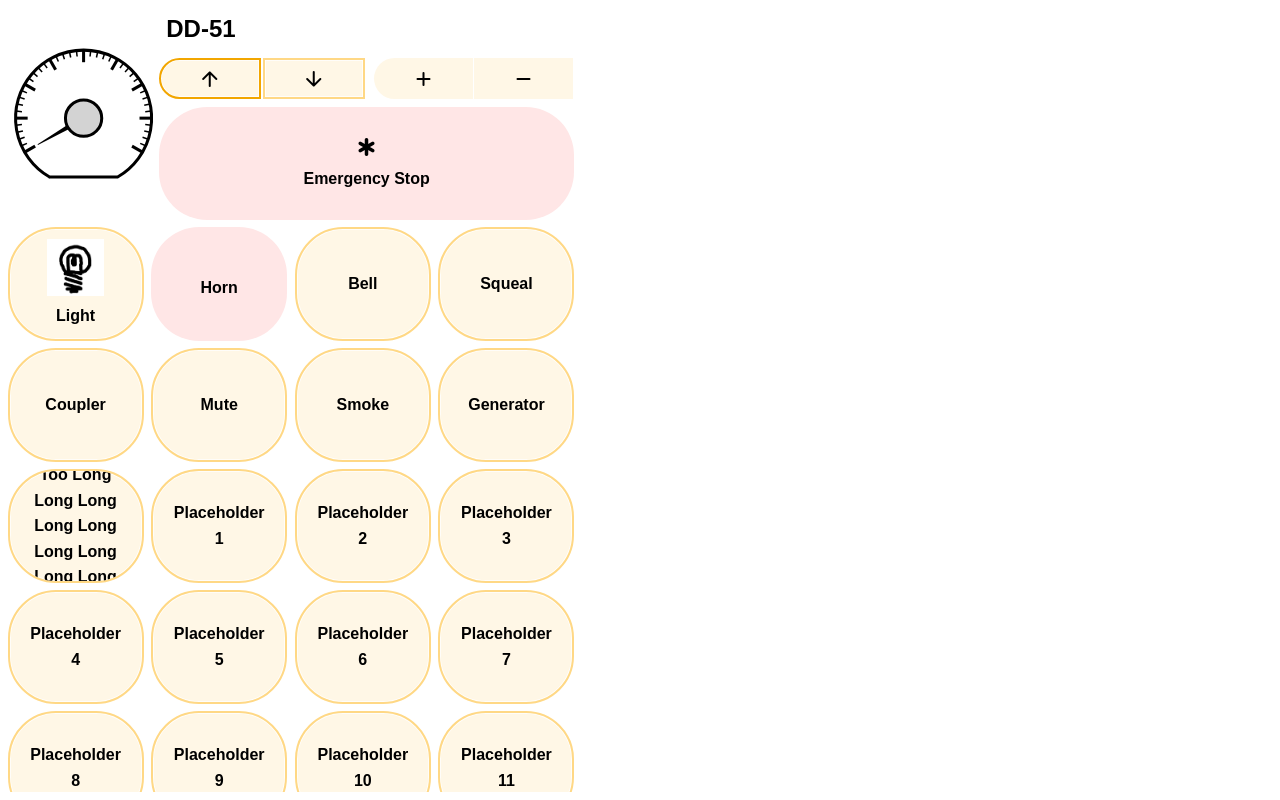
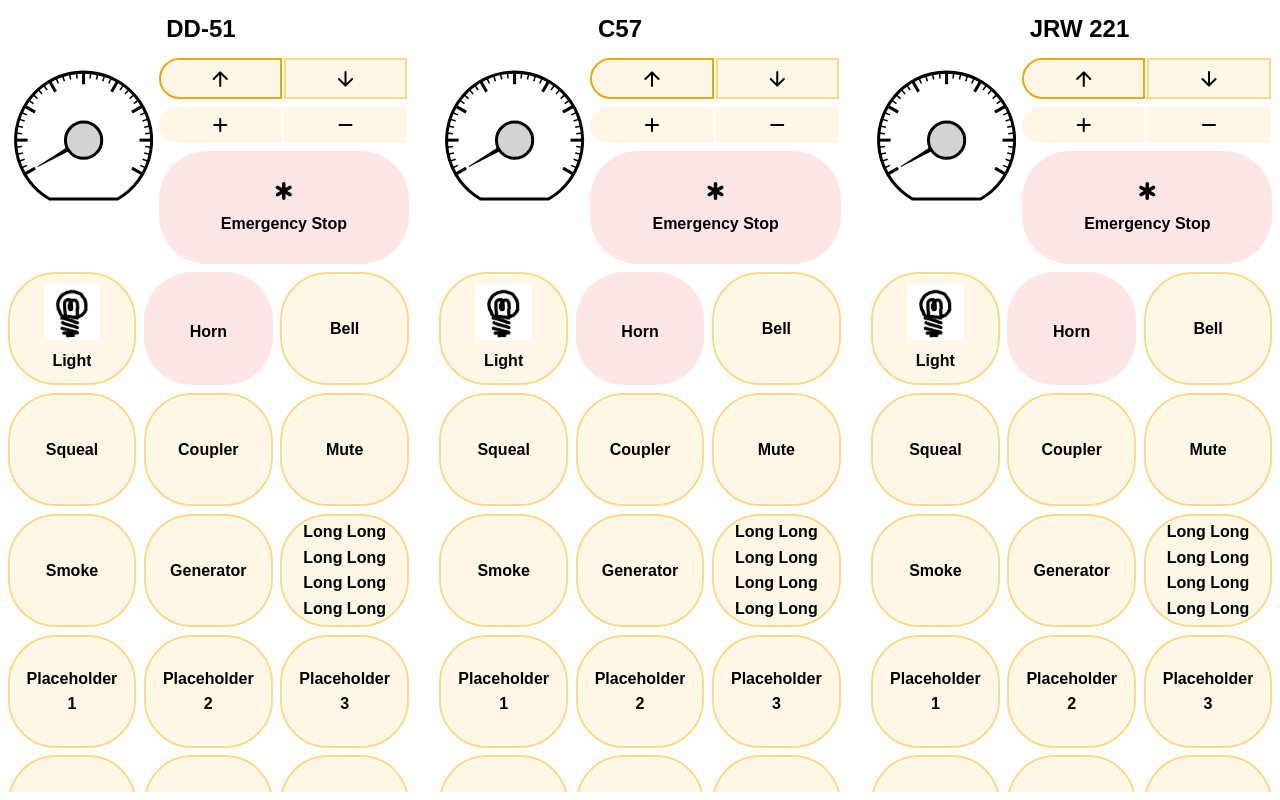
Before and after one commit to kakkun61/okdcc, a Next.js app: page / in a window 1280 px wide. Built offline with nearby package versions, Linux system fonts and the light colour scheme.

Commit message:
スロットルのリスト

```diff
--- a/next.config.ts
+++ b/next.config.ts
@@ -2,10 +2,12 @@ import type { NextConfig } from "next";
 
 const nextConfig: NextConfig = {
   images: {
-    localPatterns: [{
-      pathname: "src/assets/**"
-    }]
-  }
+    localPatterns: [
+      {
+        pathname: "src/assets/**",
+      },
+    ],
+  },
 };
 
 export default nextConfig;
--- a/src/app/page.tsx
+++ b/src/app/page.tsx
@@ -1,12 +1,11 @@
-import { Throttle } from "@/components/Throttle";
+import { ThrottleProps } from "@/components/Throttle";
 import * as Dcc from "@/lib/dcc";
 import lightImage from "@/assets/light.png";
+import { ThrottleList } from "@/components/ThrottleList";
 
-export default function Home() {
-  return (
-    <Throttle
-      trainName={Dcc.createTrainName("DD-51")}
-      functionInfos={[
+const throttleProps: ThrottleProps = {
+  trainName: Dcc.createTrainName("DD-51"),
+  functionInfos: [
     {
       number: Dcc.createFunctionNumber(1),
       label: "Light",
@@ -114,7 +113,17 @@ export default function Home() {
       label: "Placeholder 12",
       stateType: "toggle",
     },
-      ]}
-    ></Throttle>
-  );
-}
+  ],
+};
+
+const throttlePropsList: ThrottleProps[] = [
+  throttleProps,
+  { ...throttleProps, trainName: Dcc.createTrainName("C57") },
+  { ...throttleProps, trainName: Dcc.createTrainName("JRW 221") },
+];
+
+const Home = () => {
+  return <ThrottleList throttlePropsList={throttlePropsList} />;
+};
+
+export default Home;
--- a/src/components/Throttle.tsx
+++ b/src/components/Throttle.tsx
@@ -109,7 +109,7 @@ export const Throttle = ({
                 {info.image && (
                   <Image
                     src={info.image}
-                    alt={info.label}
+                    alt="" // 直下にラベルがあるので要らない
                     width={mmToPx(functionButtonImageSize)}
                     height={mmToPx(functionButtonImageSize)}
                     priority={false}
@@ -145,7 +145,8 @@ export const Throttle = ({
         .throttle {
           display: flex;
           flex-direction: column;
-          max-width: 150mm;
+          max-width: var(--throttle-max-width);
+          min-width: min(100vw, var(--throttle-min-width));
           height: 100%;
           overflow: hidden;
         }
@@ -188,7 +189,7 @@ export const Throttle = ({
           row-gap: var(--gap-medium);
           column-gap: var(--gap-medium);
           overflow-y: auto;
-          overscroll-behavior: contain;
+          overscroll-behavior-y: none;
         }
 
         .function-button {
--- /dev/null
+++ b/src/components/ThrottleList.tsx
@@ -0,0 +1,31 @@
+"use client";
+
+import { Throttle, ThrottleProps } from "./Throttle";
+
+export interface ThrottleListProps {
+  throttlePropsList: ThrottleProps[];
+  style?: string;
+}
+
+export const ThrottleList = ({
+  throttlePropsList,
+  style,
+}: ThrottleListProps) => {
+  return (
+    <div className="throttle-list">
+      {throttlePropsList.map((props) => (
+        <Throttle key={props.trainName} {...props} />
+      ))}
+      <style jsx>{`
+        .throttle-list {
+          display: flex;
+          flex-direction: row;
+          gap: var(--gap-large);
+          height: 100%;
+          overflow-y: hidden;
+        }
+      `}</style>
+      <style jsx>{`.throttle { ${style} }`}</style>
+    </div>
+  );
+};
--- a/src/components/variables.css
+++ b/src/components/variables.css
@@ -3,6 +3,7 @@
 
   --gap-small: 1mm;
   --gap-medium: 2mm;
+  --gap-large: 8mm;
 
   --font-family: sans-serif;
   --font-size-medium: 1rem;
@@ -44,4 +45,7 @@
   --toggle-button-ring-gap: 0.2mm;
 
   --button-group-gap: 0.5mm;
+
+  --throttle-max-width: 150mm;
+  --throttle-min-width: 100mm;
 }
```
Also changed, not shown: 1 other file (tests, documents, lock files or other folders). Lines whose indentation alone changed are shown as unchanged.
